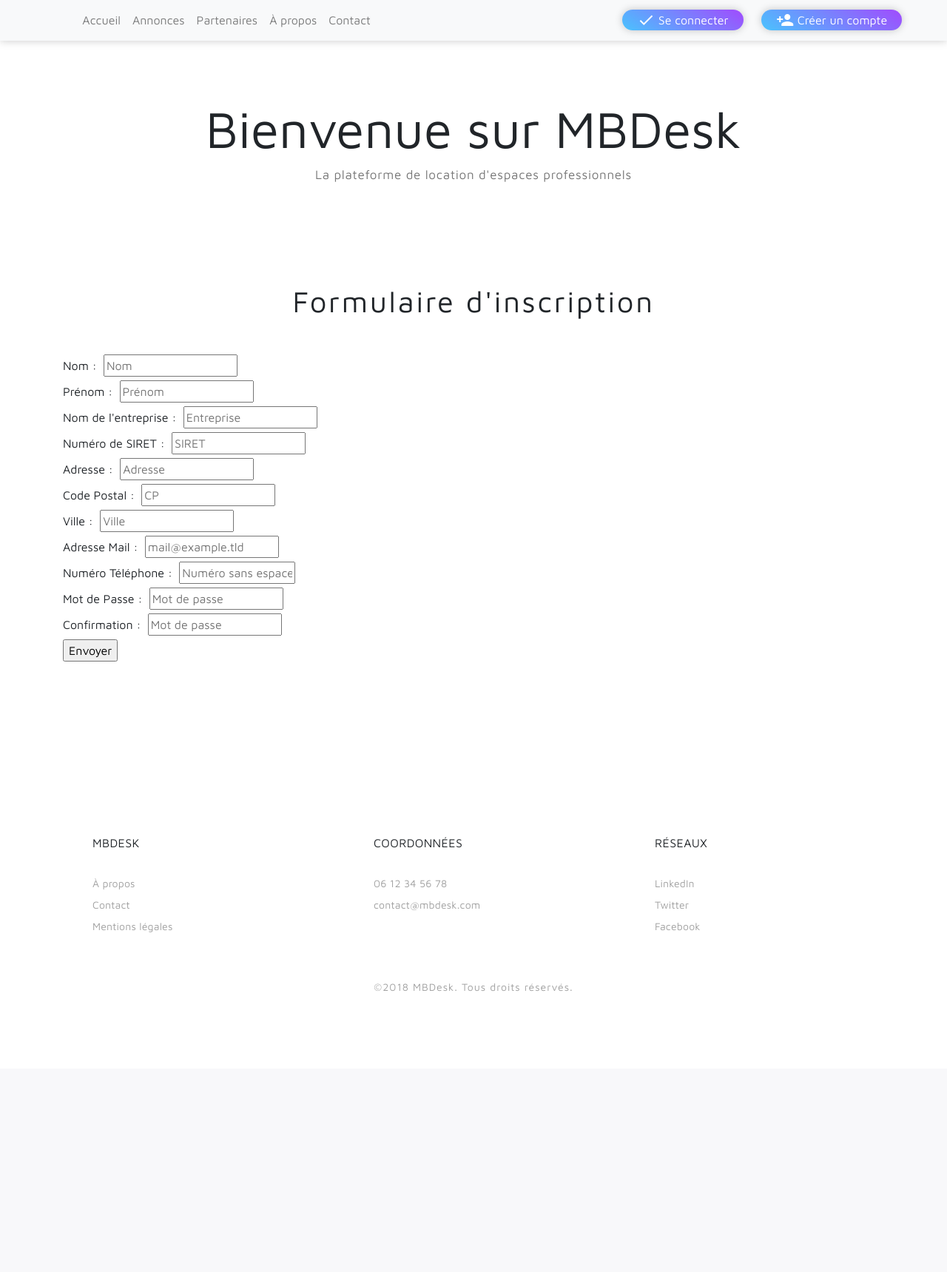
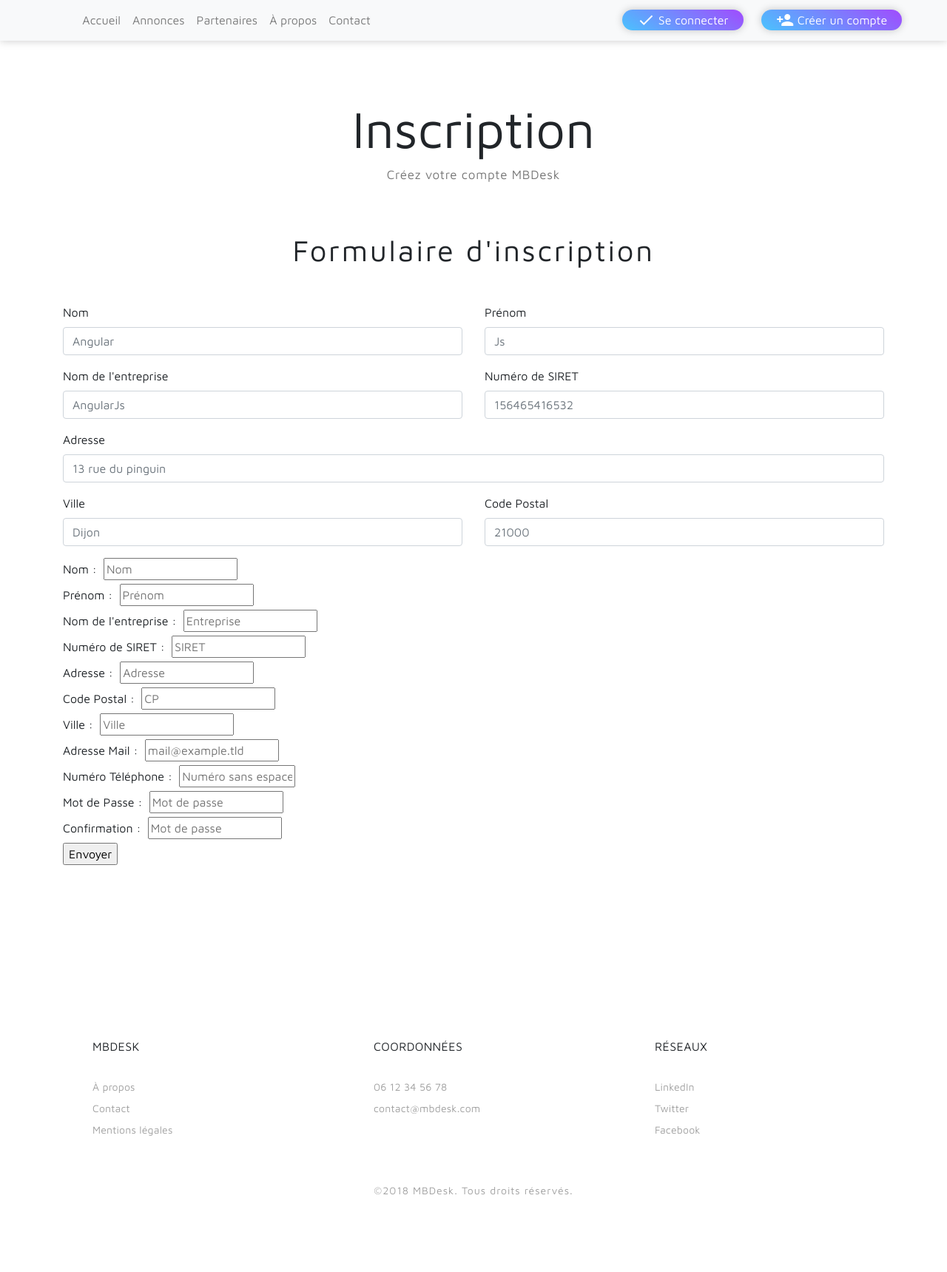
Before and after one commit to julien-pintodafonseca/My_Brainy_Desk, a PHP site: page /inscription.php in a window 1280 px wide. Shown: the part 223-1942 px from the top of the page at 74% size. Before the commit the page ends 1562 px from the top, so only its background shows below. Run offline with PHP 8.4, Linux system fonts and the light colour scheme; a stand-in replaces the project's code that opens the database connection.

Commit message:
Update inscription.php

```diff
--- a/inscription.php
+++ b/inscription.php
@@ -11,11 +11,11 @@
 
     <div class="container">
 
-        <section>
+        <section class="mb-5">
             <div class="row">
                 <div class="col">
-                    <h1>Bienvenue sur <span>MBDesk</span></h1>
-                    <p class="text-center">La plateforme de location d'espaces professionnels</p>
+                    <h1>Inscription</h1>
+                    <p class="text-center">Créez votre compte MBDesk</p>
                 </div>
             </div>
         </section>
@@ -130,39 +130,102 @@
 						}
 					?>
                     </p>
+
+
+
                     <form action="#" method="post" id="registration-form">
+
+                        <div class="row">
+                            <div class="col">
+                                <div class="form-group">
+                                    <label for="nom">Nom</label>
+                                    <input type="text" class="form-control" id="nom" placeholder="Angular" maxlength="255" required>
+                                </div>
+                            </div>
+                            <div class="col">
+                                <div class="form-group">
+                                    <label for="prenom">Prénom</label>
+                                    <input type="text" class="form-control" id="prenom" placeholder="Js" maxlength="255" required>
+                                </div>
+                            </div>
+                        </div>
+
+
+
+                        <div class="row">
+                            <div class="col">
+                                <div class="form-group">
+                                    <label for="entreprise">Nom de l'entreprise</label>
+                                    <input type="text" class="form-control" id="entreprise" placeholder="AngularJs" maxlength="255" required>
+                                </div>
+                            </div>
+                            <div class="col">
+                                <div class="form-group">
+                                    <label for="siret">Numéro de SIRET</label>
+                                    <input type="text" class="form-control" id="siret" placeholder="156465416532" maxlength="14" required>
+                                </div>
+                            </div>
+                        </div>
+
+                        <div class="row">
+                            <div class="col">
+                                <div class="form-group">
+                                    <label for="adresse">Adresse</label>
+                                    <input type="text" class="form-control" id="adresse" placeholder="13 rue du pinguin" maxlength="255" required>
+                                </div>
+                            </div>
+                        </div>
+
+                        <div class="row">
+                            <div class="col">
+                                <div class="form-group">
+                                    <label for="ville">Ville</label>
+                                    <input type="text" class="form-control" id="ville" placeholder="Dijon" maxlength="255" required>
+                                </div>
+                            </div>
+                            <div class="col">
+                                <div class="form-group">
+                                    <label for="cp">Code Postal</label>
+                                    <input type="text" class="form-control" id="cp" placeholder="21000" maxlength="5" required>
+                                </div>
+                            </div>
+                        </div>
+
+
+
+
                         <label for="nom">Nom :&nbsp;</label>
-						<input type="text" name="nom" placeholder="Nom" maxlength="255" required/><br />
+                        <input type="text" name="nom" placeholder="Nom" maxlength="255" required /><br />
 
                         <label for="prenom">Prénom :&nbsp;</label>
-						<input type="text" name="prenom" placeholder="Prénom" maxlength="255" required/><br />
+                        <input type="text" name="prenom" placeholder="Prénom" maxlength="255" required /><br />
 
                         <label for="entreprise">Nom de l'entreprise :&nbsp;</label>
-						<input type="text" name="entreprise" placeholder="Entreprise" maxlength="255" required/><br />
+                        <input type="text" name="entreprise" placeholder="Entreprise" maxlength="255" required /><br />
 
                         <label for="siret">Numéro de SIRET :&nbsp;</label>
-						<input type="text" name="siret" placeholder="SIRET" maxlength="14" required/><br />
+                        <input type="text" name="siret" placeholder="SIRET" maxlength="14" required /><br />
 
                         <label for="adresse">Adresse :&nbsp;</label>
-						<input type="text" name="adresse" placeholder="Adresse" maxlength="255" required/><br />
+                        <input type="text" name="adresse" placeholder="Adresse" maxlength="255" required /><br />
 
                         <label for="cp">Code Postal :&nbsp;</label>
-						<input type="text" name="cp" placeholder="CP" maxlength="5" required/><br />
+                        <input type="text" name="cp" placeholder="CP" maxlength="5" required /><br />
 
                         <label for="ville">Ville :&nbsp;</label>
                         <input type="text" name="ville" id="ville" placeholder="Ville" maxlength="255" required /><br />
 
                         <label for="email">Adresse Mail :&nbsp;</label>
-						<input type="email" name="email" placeholder="mail@example.tld" maxlength="255" required/><br />
+                        <input type="email" name="email" placeholder="mail@example.tld" maxlength="255" required /><br />
 
                         <label for="tel">Numéro Téléphone :&nbsp;</label>
-						<input type="tel" name="tel" placeholder="Numéro sans espace" size="17" maxlength="10" required/><br />
+                        <input type="tel" name="tel" placeholder="Numéro sans espace" size="17" maxlength="10" required /><br />
 
                         <label for="mdp">Mot de Passe :&nbsp;</label>
-						<input type="password" name="mdp" placeholder="Mot de passe" maxlength="255"  required/><br />
+                        <input type="password" name="mdp" placeholder="Mot de passe" maxlength="255" required /><br />
 
                         <label for="c_mdp">Confirmation :&nbsp;</label>
-						<input type="password" name="c_mdp" placeholder="Mot de passe" maxlength="255"  required/><br />
+                        <input type="password" name="c_mdp" placeholder="Mot de passe" maxlength="255" required /><br />
 
                         <input type="submit" value="Envoyer" />
                     </form>
@@ -181,6 +244,7 @@
 
     <script>
         AOS.init();
+
     </script>
 
 </body>
```
Lines whose indentation alone changed are shown as unchanged.
